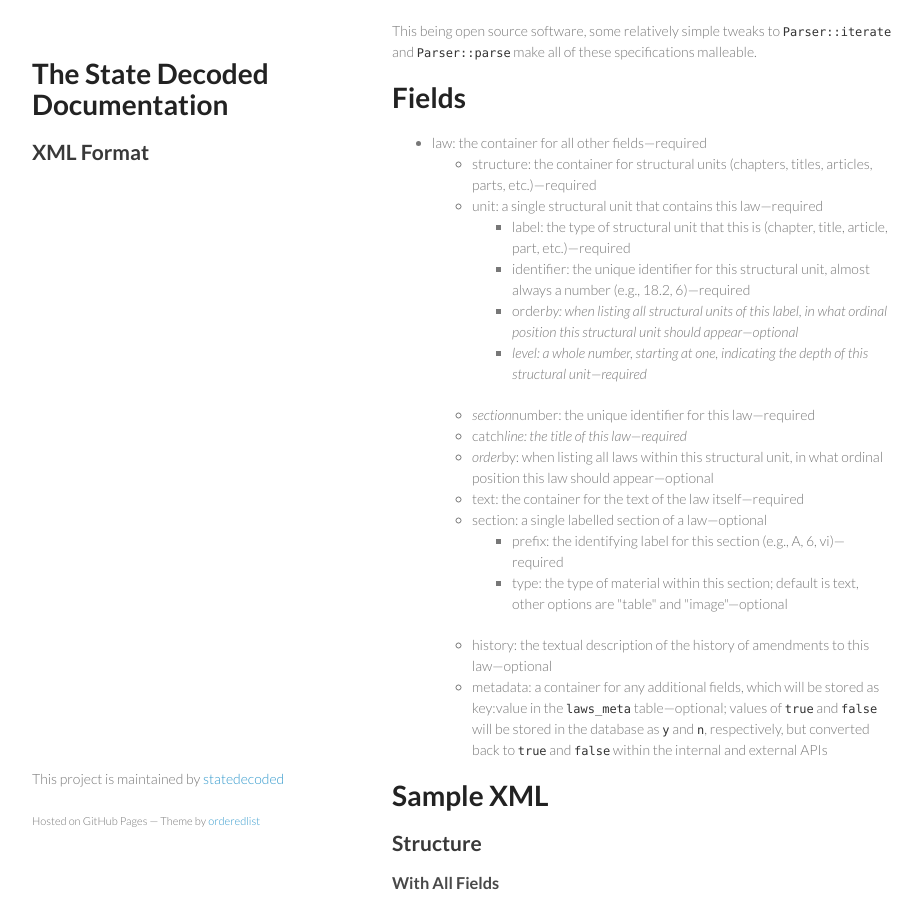
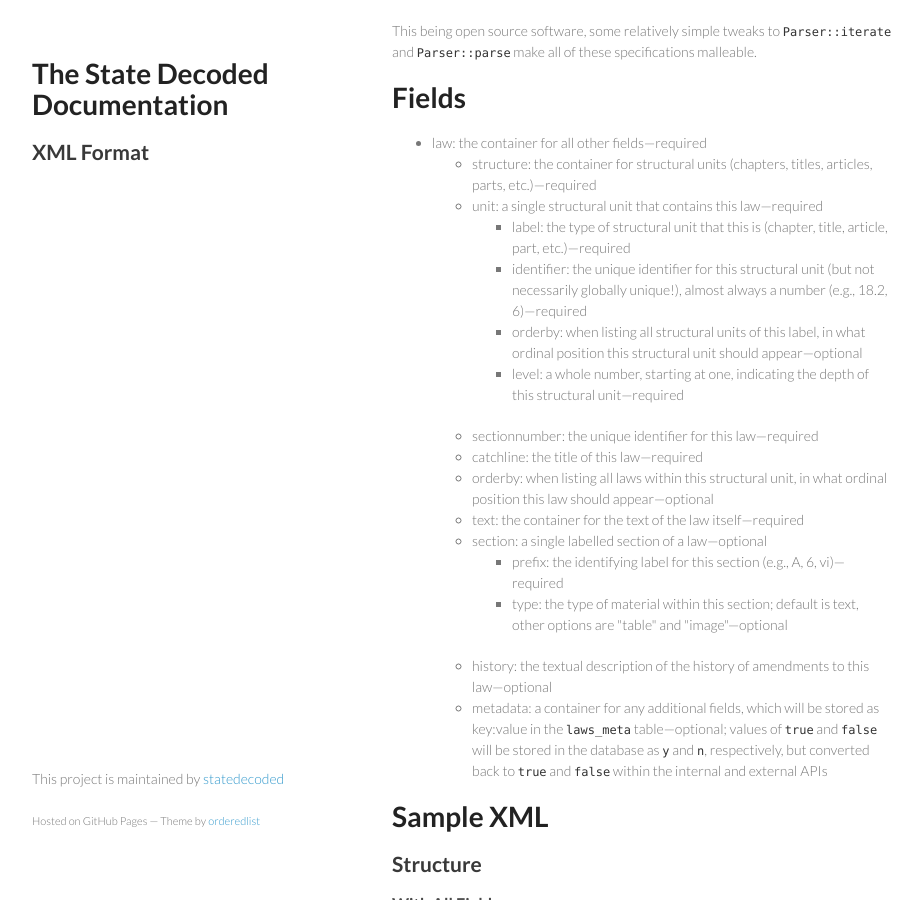
Before and after one commit to statedecoded/documentation, a Jekyll site: the page built from xml-format.html, in a window 1280 px wide and 900 px high, scrolled down 871 px. Shown: the whole window, without its empty margins (178-1099 px from the left). Built offline with Jekyll 4.4.1, drawn with Linux system fonts in a browser that asks for light colours.

Commit message:
Structural identifiers need not be globally unique
Closes statedecoded/statedecoded#514.

```diff
--- a/xml-format.html
+++ b/xml-format.html
@@ -37,12 +37,12 @@ Within a "law", we use "section" elements to represent the hierarchical structur
 <ul><li>structure: the container for structural units (chapters, titles, articles, parts, etc.)—required</li>
 <li>unit: a single structural unit that contains this law—required
 <ul><li>label: the type of structural unit that this is (chapter, title, article, part, etc.)—required</li>
-<li>identifier: the unique identifier for this structural unit, almost always a number (e.g., 18.2, 6)—required</li>
-<li>order<em>by: when listing all structural units of this label, in what ordinal position this structural unit should appear—optional</li>
+<li>identifier: the unique identifier for this structural unit (but not necessarily globally unique!), almost always a number (e.g., 18.2, 6)—required</li>
+<li>orderby: when listing all structural units of this label, in what ordinal position this structural unit should appear—optional</li>
 <li>level: a whole number, starting at one, indicating the depth of this structural unit—required</li></ul></li>
-<li>section</em>number: the unique identifier for this law—required</li>
-<li>catch<em>line: the title of this law—required</li>
-<li>order</em>by: when listing all laws within this structural unit, in what ordinal position this law should appear—optional</li>
+<li>sectionnumber: the unique identifier for this law—required</li>
+<li>catchline: the title of this law—required</li>
+<li>orderby: when listing all laws within this structural unit, in what ordinal position this law should appear—optional</li>
 <li>text: the container for the text of the law itself—required</li>
 <li>section: a single labelled section of a law—optional
 <ul><li>prefix: the identifying label for this section (e.g., A, 6, vi)—required</li>
```
